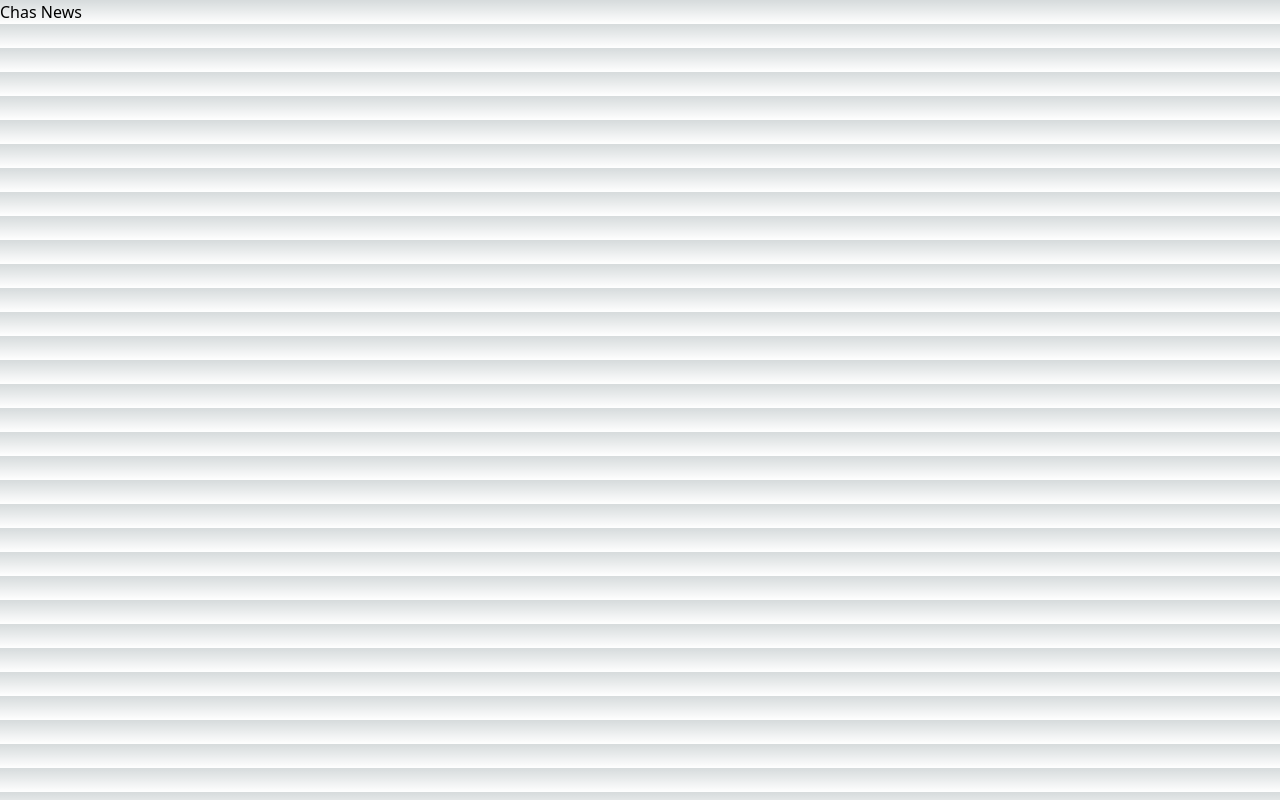
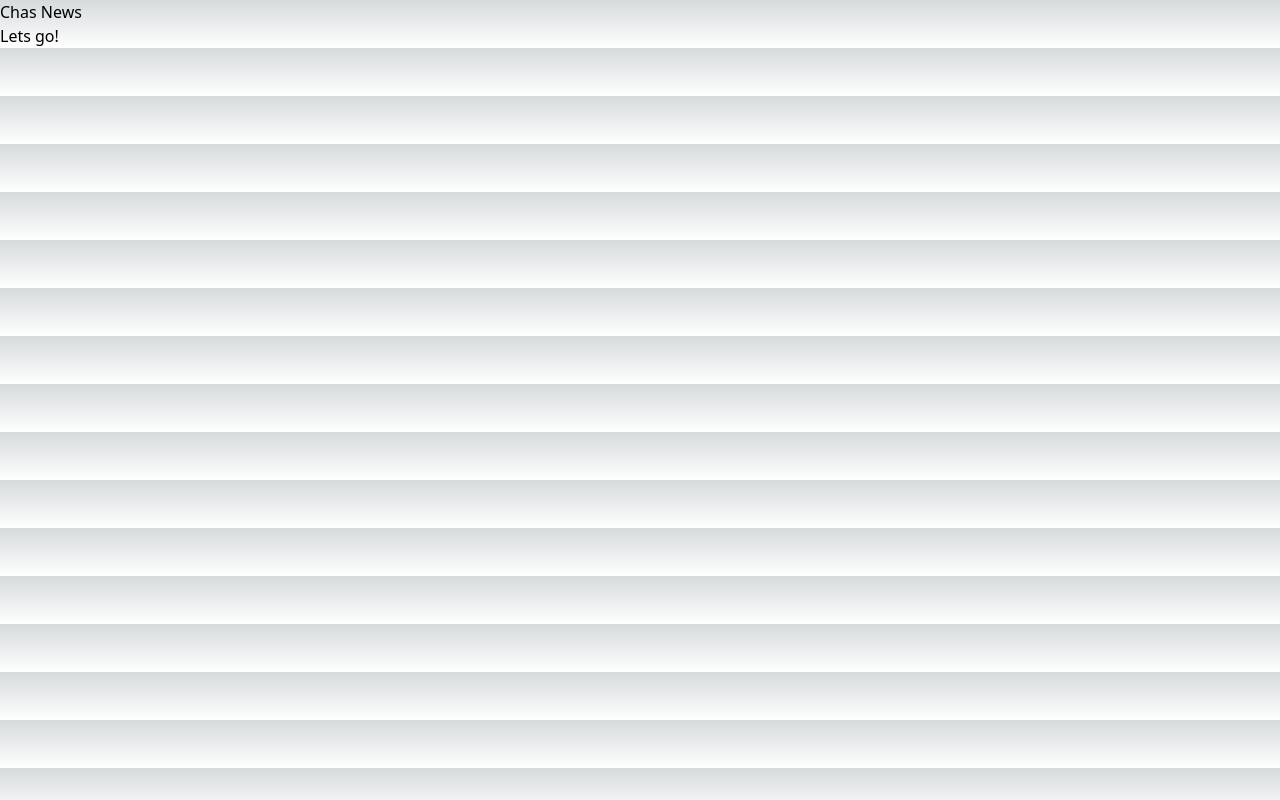
Before and after one commit to Rodrigo-Sebastian/new-site, a Next.js app: page / in a window 1280 px wide. Built offline with nearby package versions, Linux system fonts and the light colour scheme.

Commit message:
lade till en p-tag

```diff
--- a/src/pages/index.js
+++ b/src/pages/index.js
@@ -1,8 +1,8 @@
-
 export default function Home() {
   return (
     <main>
       <h1>Chas News</h1>
+      <p>Lets go!</p>
     </main>
   );
 }
```
